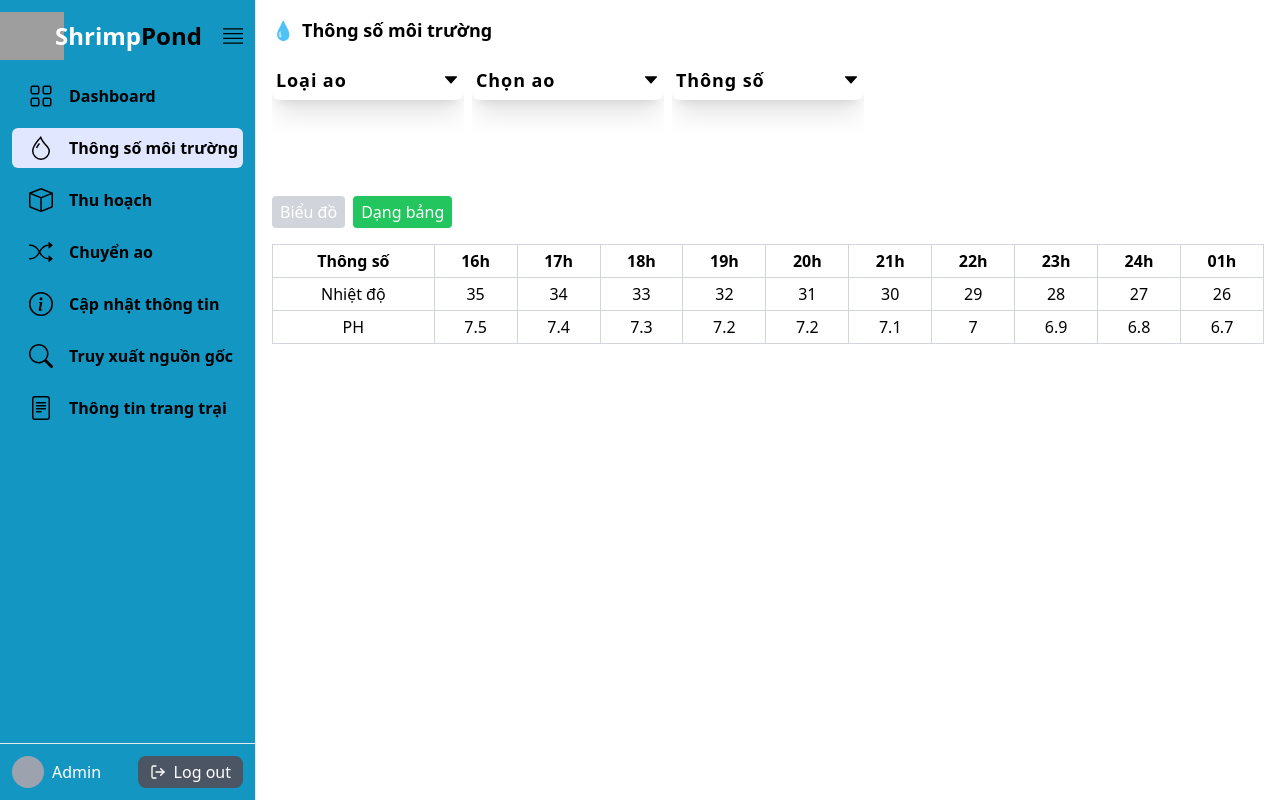
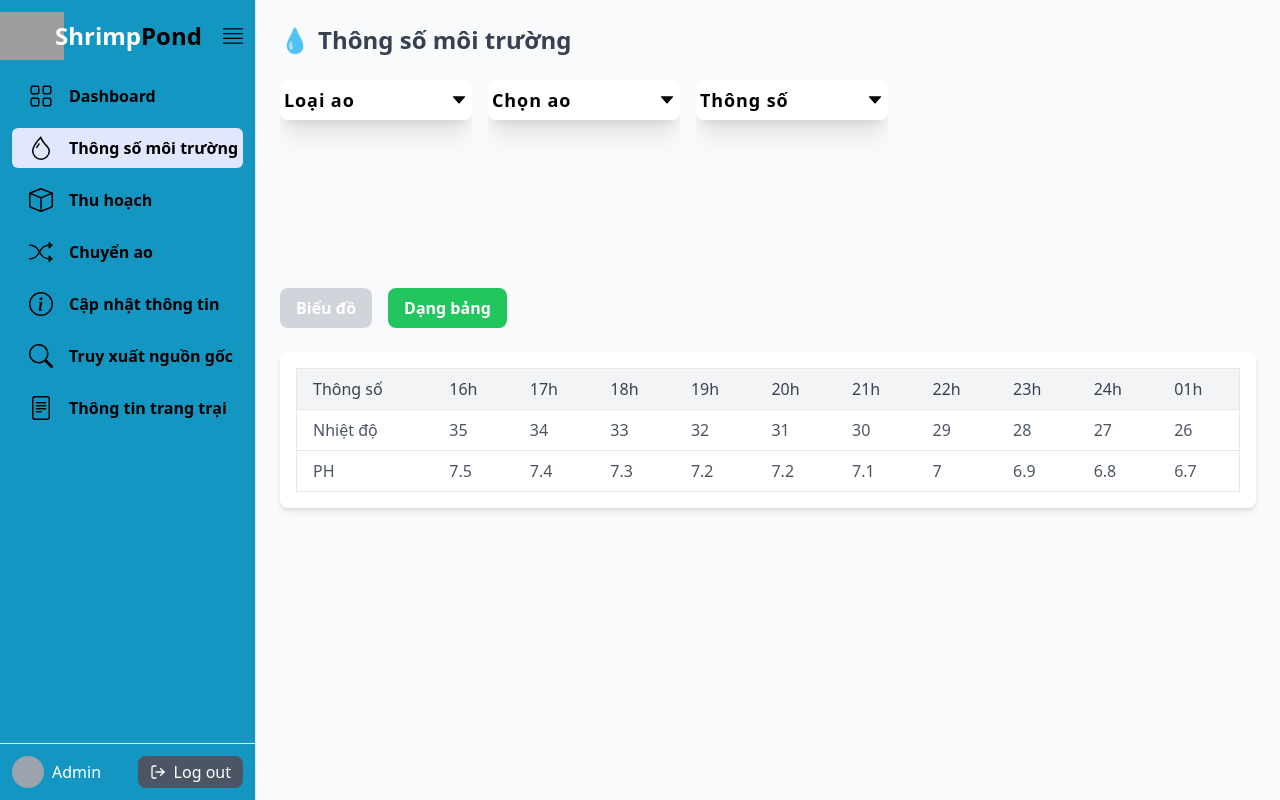
Before and after one commit to cha-project-department-software-team/shrimppond, a React (Vite) app: page /evista in a window 1280 px wide. Both pictures are taken after a click on the button "Dạng bảng". Built offline with nearby package versions, Linux system fonts and the light colour scheme; grey boxes are pictures that could not be loaded.

Commit message:
cap nhat evista

```diff
--- a/src/pages/Evista/Evista.jsx
+++ b/src/pages/Evista/Evista.jsx
@@ -41,38 +41,39 @@ function Evista() {
     series: [
       {
         name: 'Nhiệt độ',
-        data: [35, 34, 33, 32, 31, 30, 29, 28, 27, 26]
+        data: [35, 34, 33, 32, 31, 30, 29, 28, 27, 26],
       },
       {
         name: 'PH',
-        data: [7.5, 7.4, 7.3, 7.2, 7.2, 7.1, 7.0, 6.9, 6.8, 6.7]
-      }
+        data: [7.5, 7.4, 7.3, 7.2, 7.2, 7.1, 7.0, 6.9, 6.8, 6.7],
+      },
     ],
     options: {
       chart: {
-        height: 250, // Giảm chiều cao biểu đồ
+        height: 254, // Giảm chiều cao biểu đồ
         type: chartType,
         zoom: {
-          enabled: true
-        }
+          enabled: true,
+        },
       },
       xaxis: {
-        categories: ['16h', '17h', '18h', '19h', '20h', '21h', '22h', '23h', '24h', '01h']
+        categories: ['16h', '17h', '18h', '19h', '20h', '21h', '22h', '23h', '24h', '01h'],
       },
       yaxis: {
         title: {
-          text: selectedParameter === 'PH' ? 'PH' : 'Nhiệt độ (°C)'
-        }
+          text: selectedParameter === 'PH' ? 'PH' : 'Nhiệt độ (°C)',
+        },
       },
-      colors: selectedParameter === 'Nhiệt độ'
-                ? ['#FF4560']
-                : selectedParameter === 'PH'
-                ? ['#00E396']
-                : ['#FF4560', '#00E396'],
+      colors:
+        selectedParameter === 'Nhiệt độ'
+          ? ['#FF4560']
+          : selectedParameter === 'PH'
+          ? ['#00E396']
+          : ['#FF4560', '#00E396'],
       stroke: {
-        curve: 'smooth'
-      }
-    }
+        curve: 'smooth',
+      },
+    },
   };
 
   const filteredSeries = selectedParameter
@@ -82,67 +83,77 @@ function Evista() {
   const timeLabels = chartData.options.xaxis.categories;
 
   return (
-    <div className="flex h-screen overflow-hidden"> {/* Đảm bảo trang không cuộn */}
-      <aside className="w-1/5">
+    <div className="flex w-full bg-gray-50 h-screen overflow-hidden"> {/* Sử dụng nền sáng */}
+      <aside>
         <Sidebar />
       </aside>
-      <div className="flex-grow p-4"> {/* Giảm padding */}
-        <h1 className="text-lg font-bold mb-4 flex items-center">
-          <span className="mr-2">💧</span> Thông số môi trường
+      <div className="flex-grow p-6 space-y-6"> {/* Giảm padding và thêm khoảng cách giữa các phần tử */}
+        <h1 className="text-2xl font-bold text-gray-700 flex items-center space-x-2"> {/* Tăng kích cỡ tiêu đề */}
+          <span>💧</span>
+          <span>Thông số môi trường</span>
         </h1>
-        <div className="mb-4">
-          <div className="flex items-center space-x-2"> {/* Giảm khoảng cách giữa các dropdown */}
+
+        <div className=""> {/* Nền trắng, bo tròn và đổ bóng */}
+          <div className="flex items-center space-x-4"> {/* Khoảng cách giữa các dropdown */}
             <Dropdown
-              height={120} // Giảm chiều cao dropdown
+              height={184}
               items={pondTypes}
               buttonLabel="Loại ao"
               onChange={handlePondTypeChange}
             />
             <Dropdown
-              height={120}
+              height={184}
               items={pondOptions}
               buttonLabel="Chọn ao"
               onChange={handlePondChange}
             />
             <Dropdown
-              height={120}
+              height={184}
               items={parameter}
               buttonLabel="Thông số"
               onChange={handleParameterChange}
             />
           </div>
         </div>
-        <div className="flex items-center mb-4">
+
+        <div className="flex space-x-4"> {/* Thêm khoảng cách giữa các nút */}
           <button
             onClick={() => setChartType('line')}
-            className={`px-2 py-1 mr-2 text-white rounded ${chartType === 'line' ? 'bg-pink-500' : 'bg-gray-300'}`}
+            className={`px-4 py-2 rounded-lg text-white font-semibold transition ${
+              chartType === 'line' ? 'bg-pink-500' : 'bg-gray-300 hover:bg-gray-400'
+            }`}
           >
             Biểu đồ
           </button>
           <button
             onClick={() => setChartType('table')}
-            className={`px-2 py-1 text-white rounded ${chartType === 'table' ? 'bg-green-500' : 'bg-gray-300'}`}
+            className={`px-4 py-2 rounded-lg text-white font-semibold transition ${
+              chartType === 'table' ? 'bg-green-500' : 'bg-gray-300 hover:bg-gray-400'
+            }`}
           >
             Dạng bảng
           </button>
         </div>
-        <div className="overflow-auto"> {/* Giới hạn chiều cao của vùng biểu đồ/bảng */}
+
+        <div className="bg-white p-4 rounded-lg shadow-md overflow-auto"> {/* Bo tròn và đổ bóng */}
           {chartType === 'table' ? (
-            <table className="min-w-full bg-white border border-gray-300">
+            <table className="min-w-full bg-white border border-gray-200 rounded-md">
               <thead>
-                <tr>
-                  <th className="py-1 px-2 border border-gray-300 text-center">Thông số</th>
+                <tr className="bg-gray-100">
+                  <th className="py-2 px-4 border-b text-left font-medium text-gray-700">Thông số</th>
                   {timeLabels.map((time) => (
-                    <th key={time} className="py-1 px-2 border border-gray-300 text-center">{time}</th>
+                    <th key={time} className="py-2 px-4 border-b text-left font-medium text-gray-700">
+                      {time}
+                    </th>
                   ))}
                 </tr>
               </thead>
               <tbody>
                 {filteredSeries.map((serie) => (
                   <tr key={serie.name}>
-                    <td className="py-1 px-2 border border-gray-300 text-center">{serie.name}</td>
+                    <td className="py-2 px-4 border-b text-gray-600">{serie.name}</td>
                     {serie.data.map((value, index) => (
-                      <td key={index} className="py-1 px-2 border border-gray-300 text-center">{value}</td>
+                      <td key={index} className="py-2 px-4 border-b text-gray-600">{value}</td>
                     ))}
                   </tr>
                 ))}
```
Also changed, not shown: src/pages/Food/Food.jsx (+15 -21 lines).
